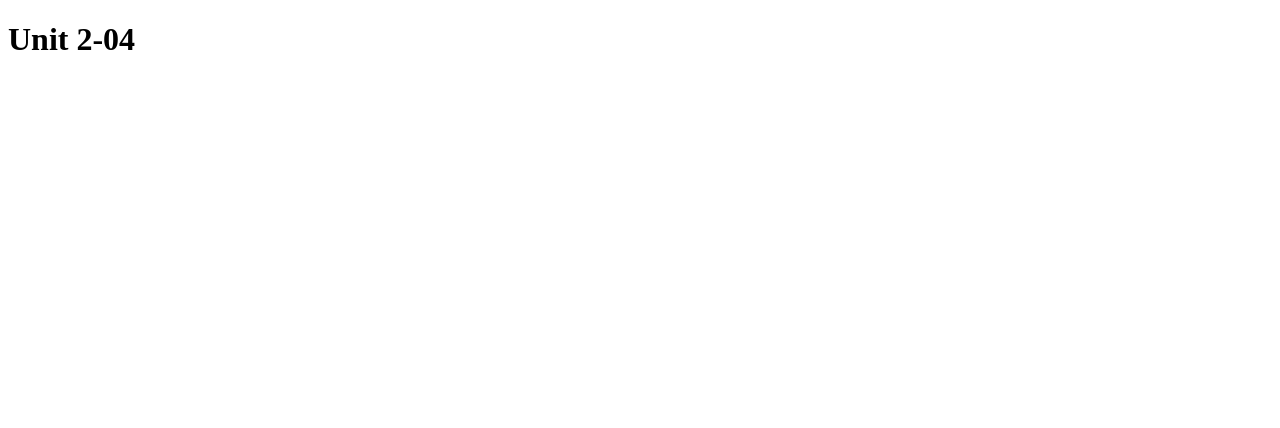
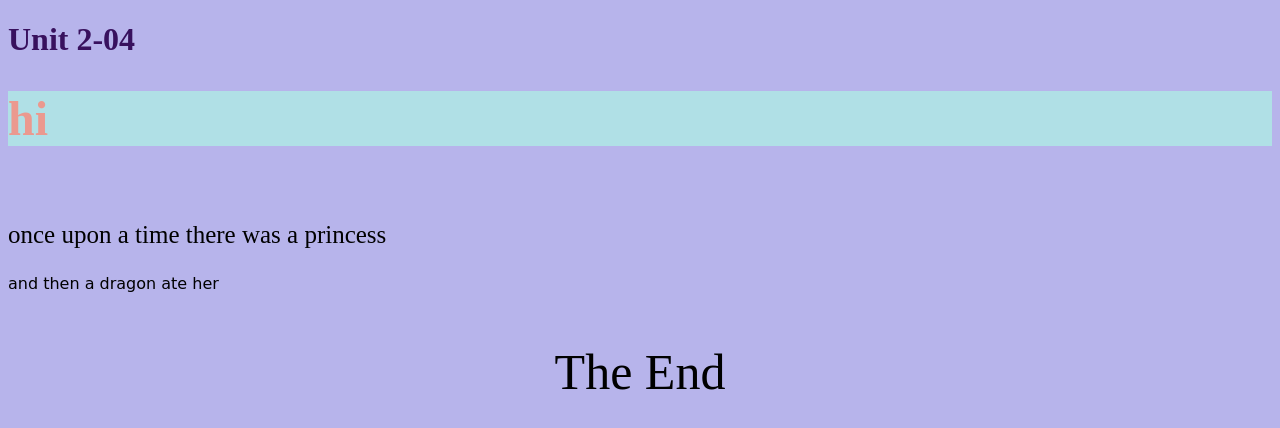
Before and after one commit to julieli1/unit2-04, a plain HTML site: page index.html in a window 1280 px wide. Drawn offline with Linux system fonts and the light colour scheme.

Commit message:
everything except meta

```diff
--- a/index.html
+++ b/index.html
@@ -9,5 +9,13 @@
     <title> Unit 2-04 </title>
   </head>
 
-  <body>
-    <h1> Unit 2-04 </h1>
+  <body style="background-color:#B7B4EB">
+    <h1 style="color:#38115E"> Unit 2-04 </h1>
+    <h1 style="font-size:300%; color:#EB998F; background-color:PowderBlue"> hi </h1>
+   <br>
+    <p style="font-size:25px"> once upon a time there was a princess </p>
+    <p style="font-family:cursive"> and then a dragon ate her </p>
+    <p style="font-family:BrushScriptMT; text-align:center; font-size:50px"> The End </p>
+  </body>
+</html>
+<!-- wow this is so much fun -->
```
